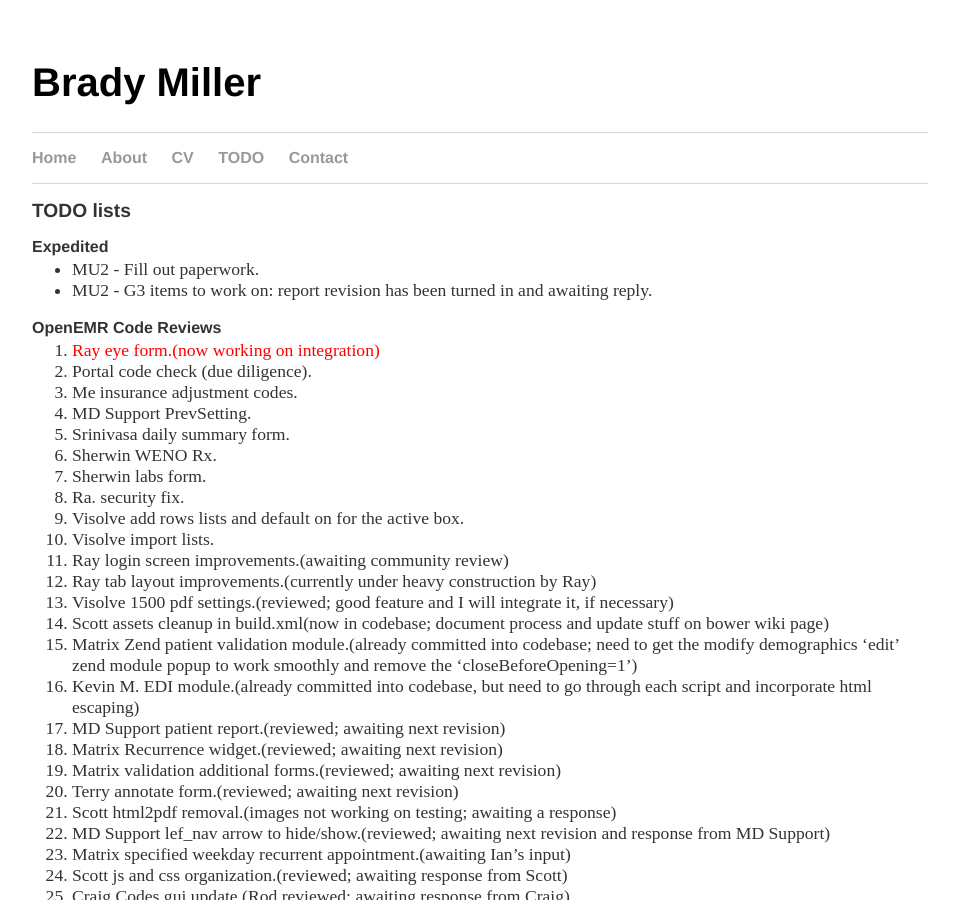
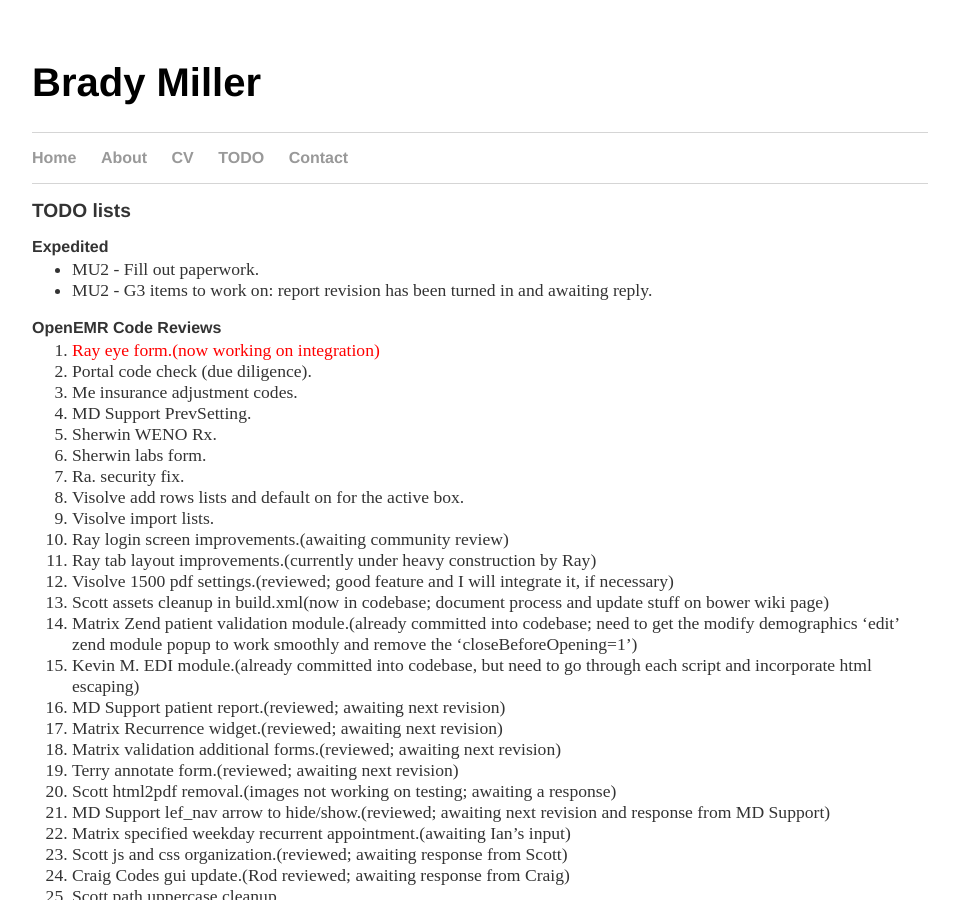
Before and after one commit to bradymiller/bradymiller.github.io, a Jekyll site: the page built from todo/index.md, in a window 1280 px wide and 900 px high. Shown: the whole window, without its empty margins (160-1119 px from the left). Built offline with Jekyll 4.4.1, drawn with Linux system fonts in a browser that asks for light colours.

Commit message:
Update todo list

```diff
--- a/todo/index.md
+++ b/todo/index.md
@@ -12,7 +12,6 @@
 1. Portal code check (due diligence).
 1. Me insurance adjustment codes.
 1. MD Support PrevSetting.
-1. Srinivasa daily summary form.
 1. Sherwin WENO Rx.
 1. Sherwin labs form.
 1. Ra. security fix.
```
